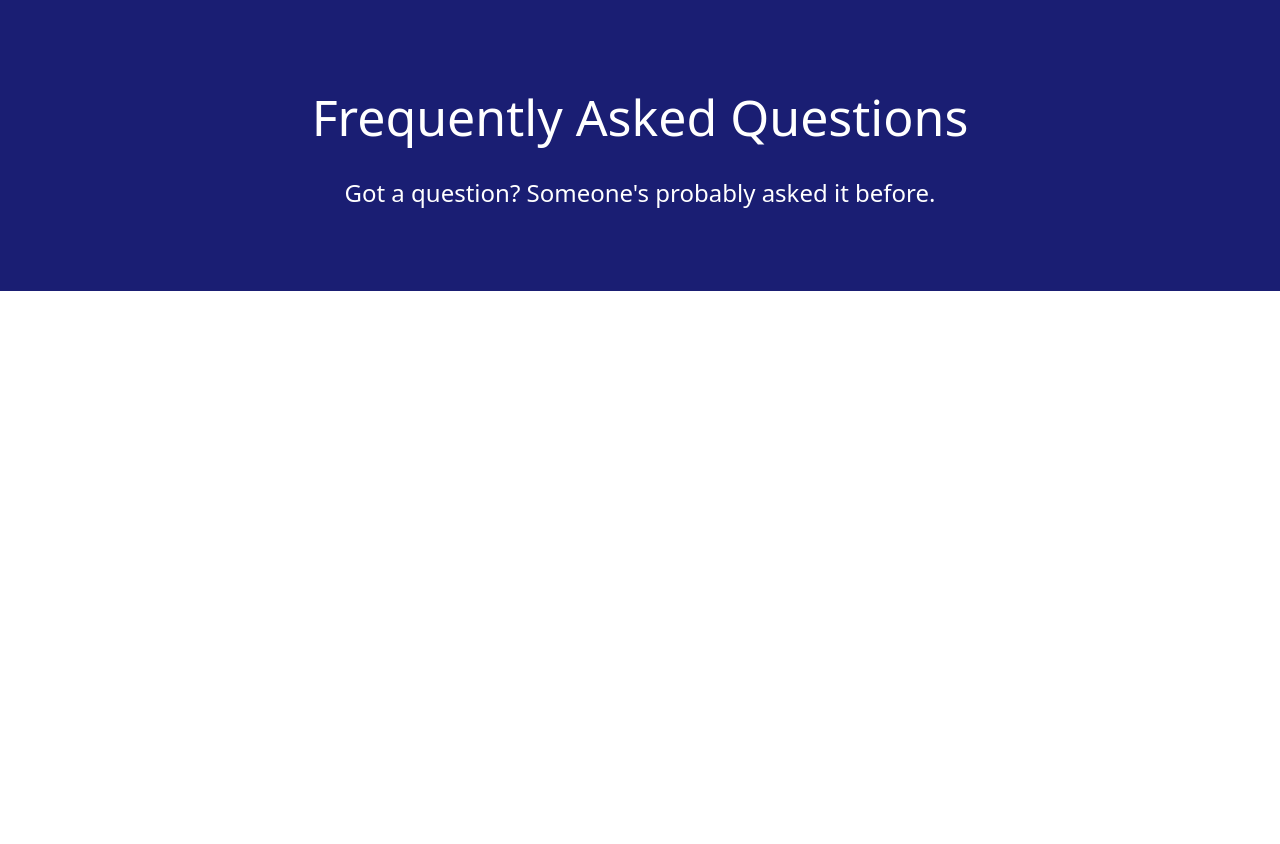
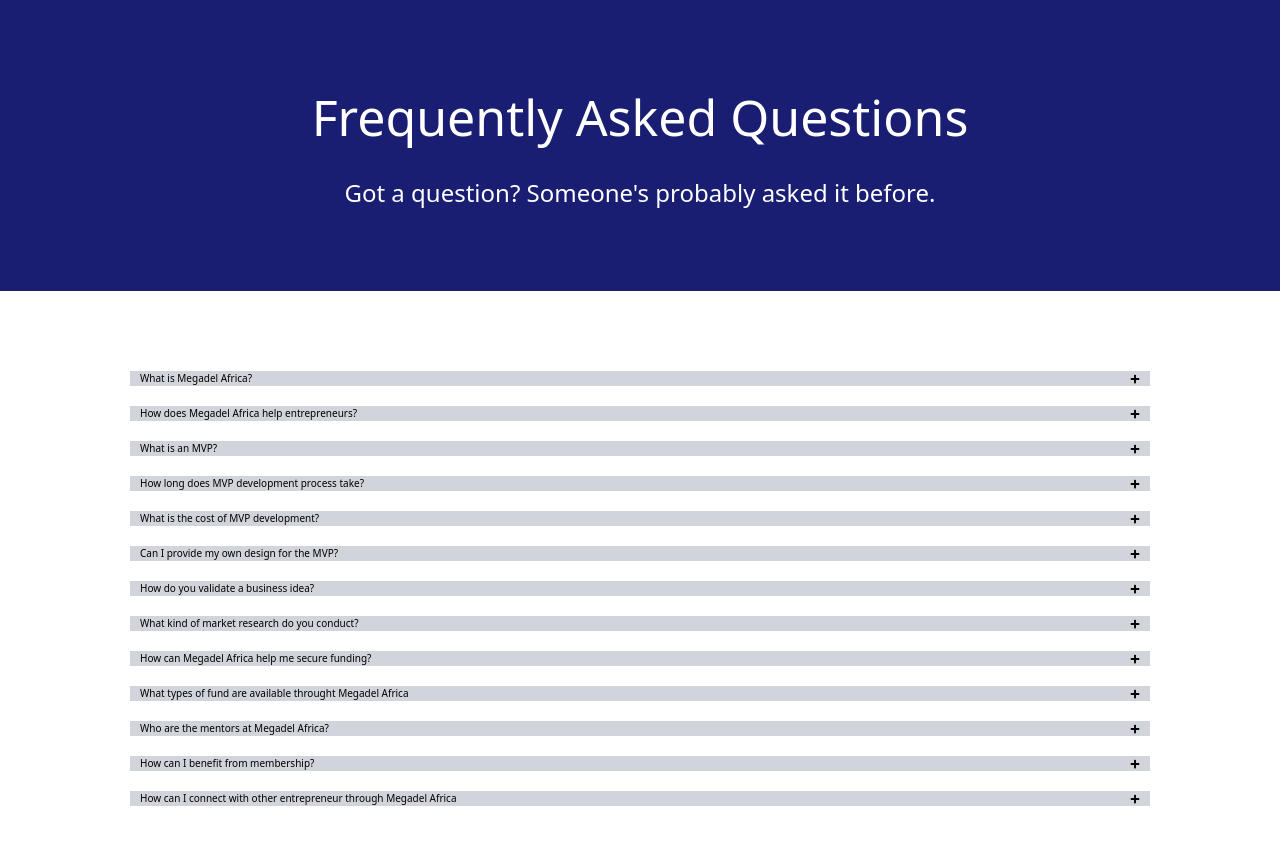
Before and after one commit to Thoobi/megadel-africa, a React (Vite) app: page /faqs in a window 1280 px wide. Shown: the top 844 px of the page. Before the commit the page ends 800 px from the top, so only its background shows below. Built offline with nearby package versions, Linux system fonts and the light colour scheme.

Commit message:
feat: implement FAQ section with dynamic content rendering

```diff
--- a/src/pages/Faq.jsx
+++ b/src/pages/Faq.jsx
@@ -1,4 +1,6 @@
+import { FaPlus } from "react-icons/fa";
 import Section from "../components/Section";
+import { faqs } from "../utils/util";
 
 export default function Faq() {
   return (
@@ -12,6 +14,20 @@
             Got a question? Someone&apos;s probably asked it before.
           </p>
         </Section>
+
+        <Section classname="flex-col gap-8">
+          {faqs.map((faq, i) => (
+            <div
+              key={i}
+              className="flex items-center justify-between w-full bg-gray-300 px-4"
+            >
+              {faq.title}
+              <span>
+                <FaPlus />
+              </span>
+            </div>
+          ))}
+        </Section>
       </main>
     </>
   );
```
